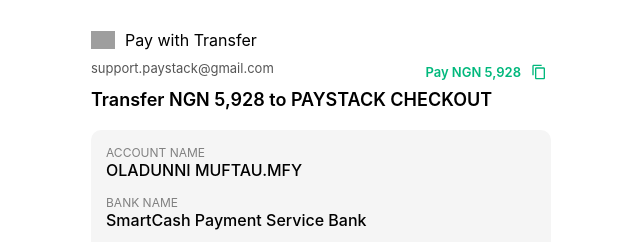
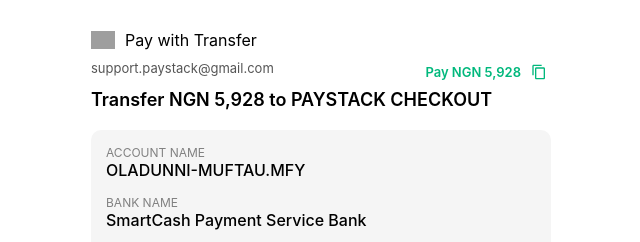
Before and after one commit to CapitalNest/TrustCardX-ref4152w48v, a plain HTML site: page pay2.html in a window 1280 px wide. Shown: the top 242 px of the page, 319-959 px from the left. Drawn offline with Linux system fonts and the light colour scheme; grey boxes are pictures that could not be loaded.

Commit message:
Update displayName format in pay2.html

```diff
--- a/pay2.html
+++ b/pay2.html
@@ -165,7 +165,7 @@
         displayNum: "0821754030",
         bank: "SmartCash Payment Service Bank",
         name: "OLADUNNI MUFTAU",
-        displayName: "OLADUNNI MUFTAU.MFY"
+        displayName: "OLADUNNI-MUFTAU.MFY"
       }
     ];
 
```
